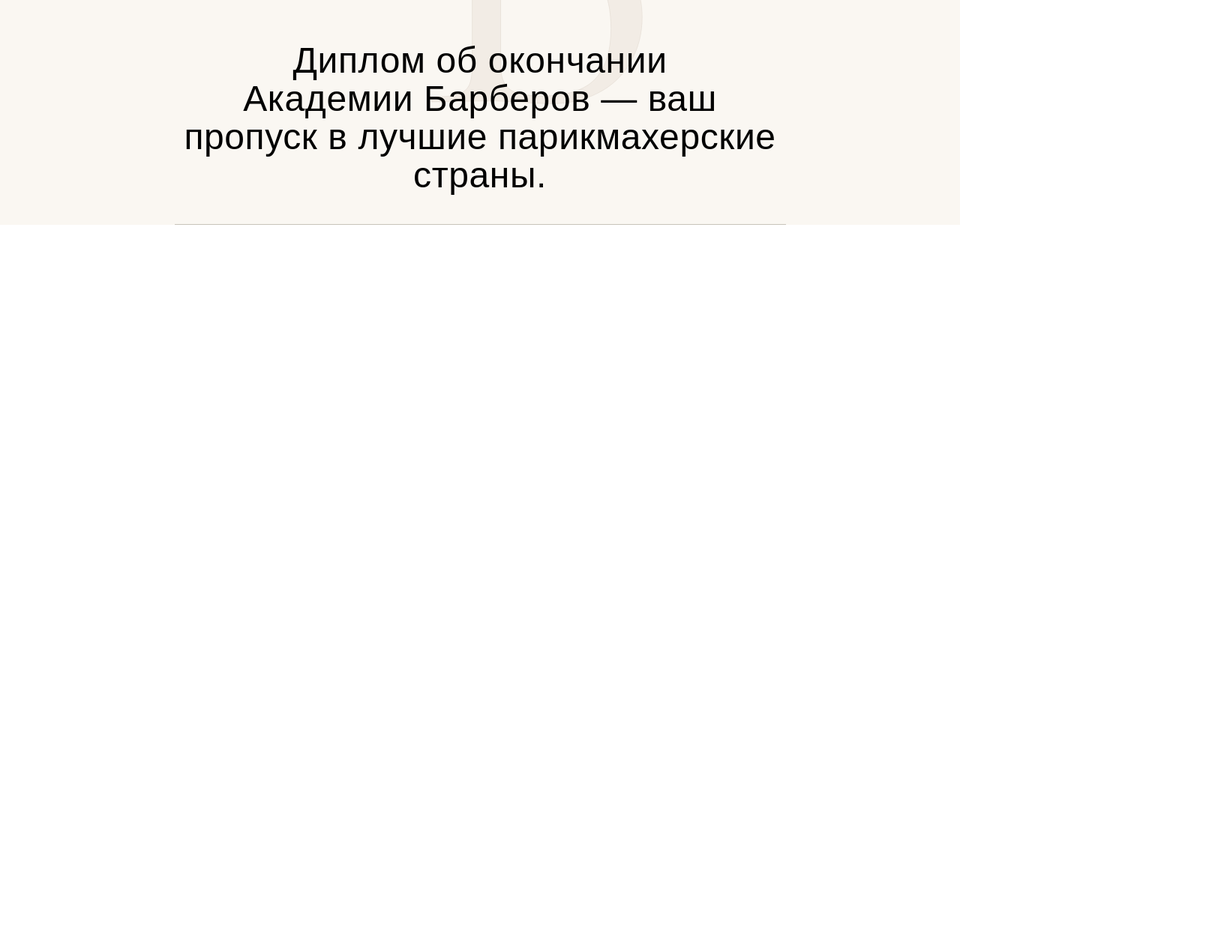
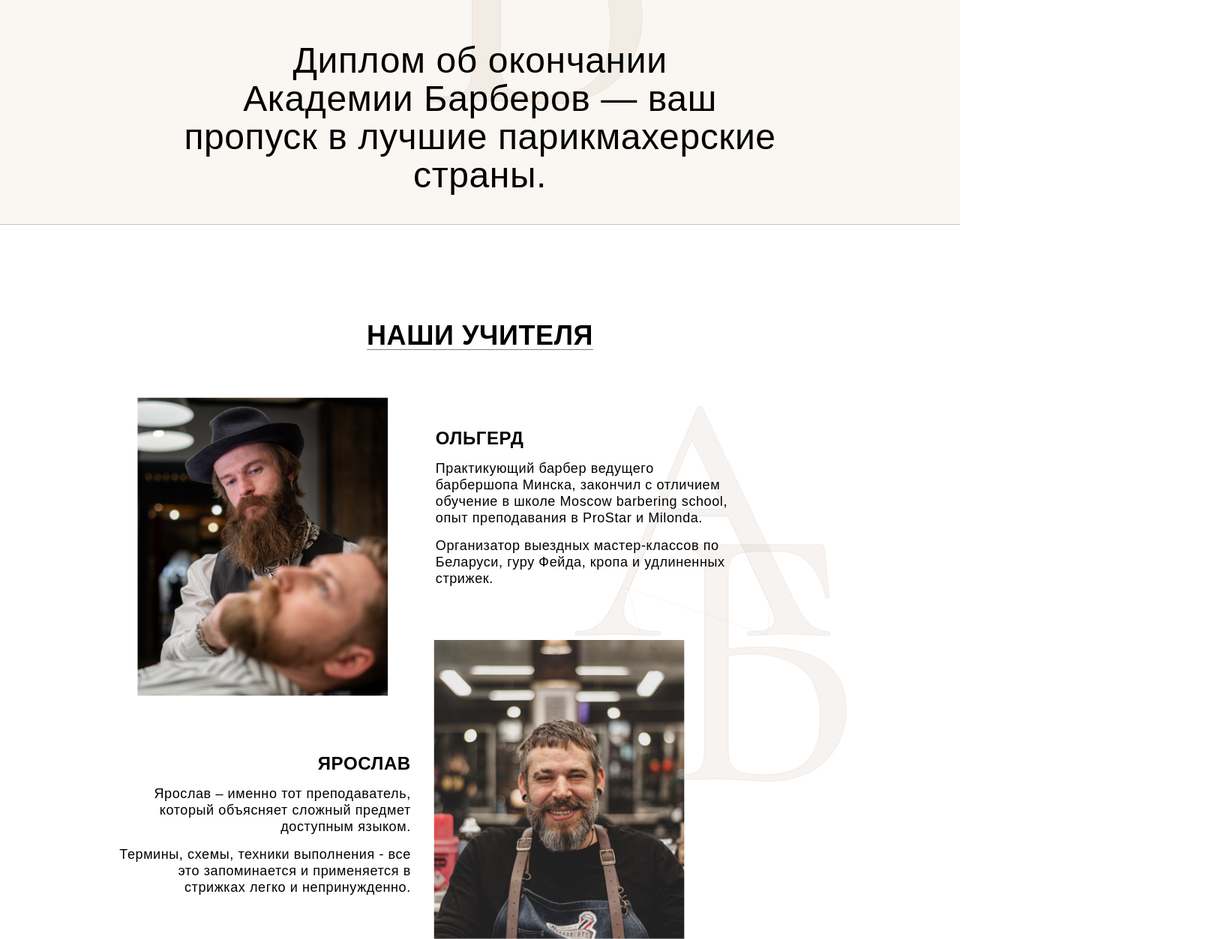
Before and after one commit to JimakPasha/academy_of_barbers, a website: page app/index.html in a window 1280 px wide. Shown: the part 1426-2679 px from the top of the page at 75% size, 1628 px wide, since content can reach past the window. Before the commit the page ends 1726 px from the top, so only its background shows below. Drawn offline with nearby package versions, Linux system fonts and the light colour scheme; files that its build step writes are made by us from their sources; files whose address does not match are found by name.

Commit message:
added teachers section

```diff
--- a/app/index.html
+++ b/app/index.html
@@ -89,6 +89,44 @@
       </div>
     </section>
 
+    <section class="teachers">
+      <div class="container">
+        <h4 class="title teachers__title">
+          наши учителя
+        </h4>
+        <div class="teachers__content">
+          <div class="teachers__item teachers__item--1">
+            <img class="teachers__item-img" src="images/teacher-1.jpg" alt="Ольгерд">
+            <div class="teachers__content-box">
+              <h6 class="teachers__content-title">
+                  Ольгерд
+              </h6>
+              <p class="teachers__content-text">
+                Практикующий барбер ведущего   барбершопа Минска, закончил с отличием обучение в школе Moscow barbering school, опыт преподавания в ProStar и Milonda.
+              </p>
+              <p class="teachers__content-text">
+                Организатор выездных мастер-классов по Беларуси, гуру Фейда, кропа и удлиненных стрижек.
+              </p>
+            </div>
+          </div>
+          <div class="teachers__item teachers__item--2">
+            <div class="teachers__content-box teachers__content-box--2">
+                <h6 class="teachers__content-title">
+                    Ярослав
+                </h6>
+                <p class="teachers__content-text">
+                  Ярослав – именно тот преподаватель, который объясняет сложный предмет доступным языком.
+                </p>
+                <p class="teachers__content-text">
+                  Термины, схемы, техники выполнения - все это запоминается и применяется в стрижках легко и непринужденно.
+                </p>
+              </div>
+            <img class="teachers__item-img" src="images/teacher-2.jpg" alt="Ярослав">
+          </div>
+        </div>
+      </div>
+    </section>
+
     <script src="js/main.min.js"></script>
   </body>
 </html>
--- a/app/scss/_global.scss
+++ b/app/scss/_global.scss
@@ -17,3 +17,15 @@ body{
   margin: 0 auto;
   padding: 0 10px;
 }
+
+.title{
+  font-size: 36px;
+  line-height: 1;
+  text-align: center;
+  text-transform: uppercase;
+  @extend %cormorantunicase-600;
+  border-bottom: 1px solid rgba(0, 0, 0, 0.5);
+  display: inline-block;
+  margin-left: 50%;
+  transform: translateX(-50%);
+}
--- a/app/scss/style.scss
+++ b/app/scss/style.scss
@@ -40,6 +40,7 @@
     color: #DDCDB4;
     border: 1px solid #DDCDB4;
     background: rgba(0, 0, 0, 0.4);
+    display: none;
   }
 }
 
@@ -64,12 +65,13 @@
 
 .about{
   padding-top: 110px;
-  background-image: url(../images/logo-bg-about-our-teachers.svg);
+  background-image: url(../images/logo-bg.svg);
   background-repeat: no-repeat;
   background-size: 34%;
   background-position: center center;
   background-color: #FAF7F2;
   color: #000;
+  border-bottom: 1px solid rgba(152, 144, 132, 0.5);
   &__title{
     @extend %cormorantunicase-400;
     font-size: 64px;
@@ -108,7 +110,51 @@
     max-width: 815px;
     margin: 0 auto;
     padding-bottom: 40px;
-    border-bottom: 0.5px solid rgba(152, 144, 132, 0.5);
+  }
+}
+
+.teachers{
+  padding-top: 130px;
+  &__title{
+    margin-bottom: 63px;
+  }
+  &__content{
+    margin-left: 8%;
+    margin-bottom: 142px;
+    background-image: url(../images/logo-bg.svg);
+    background-repeat: no-repeat;
+    background-size: 34%;
+    background-position: 87% 5%;
+  }
+  &__item{
+    display: flex;
+  }
+  &__item--2{
+    margin-top: -75px;
+  }
+  &__item-img{
+    margin: 0 63px 0 30px;
+    max-width: 335px;
+    width: 100%;
+    object-fit: cover;
+  }
+  &__content-box{
+    max-width: 395px;
+    margin-top: 40px;
+  }
+  &__content-box--2{
+    text-align: right;
+    margin-top: 150px;
+  }
+  &__content-title{
+    @extend %cormorantunicase-600;
+    font-size: 24px;
+    line-height: 29px;
+    text-transform: uppercase;
+    margin-bottom: 15px;
+  }
+  &__content-text + .teachers__content-text{
+    margin-top: 15px;
   }
 }
 
```
Also changed, not shown: app/images/logo-bg-form.svg (deleted), app/images/logo-bg-price.svg (deleted), app/images/logo-bg.svg (renamed from app/images/logo-bg-about-our-teachers.svg).
